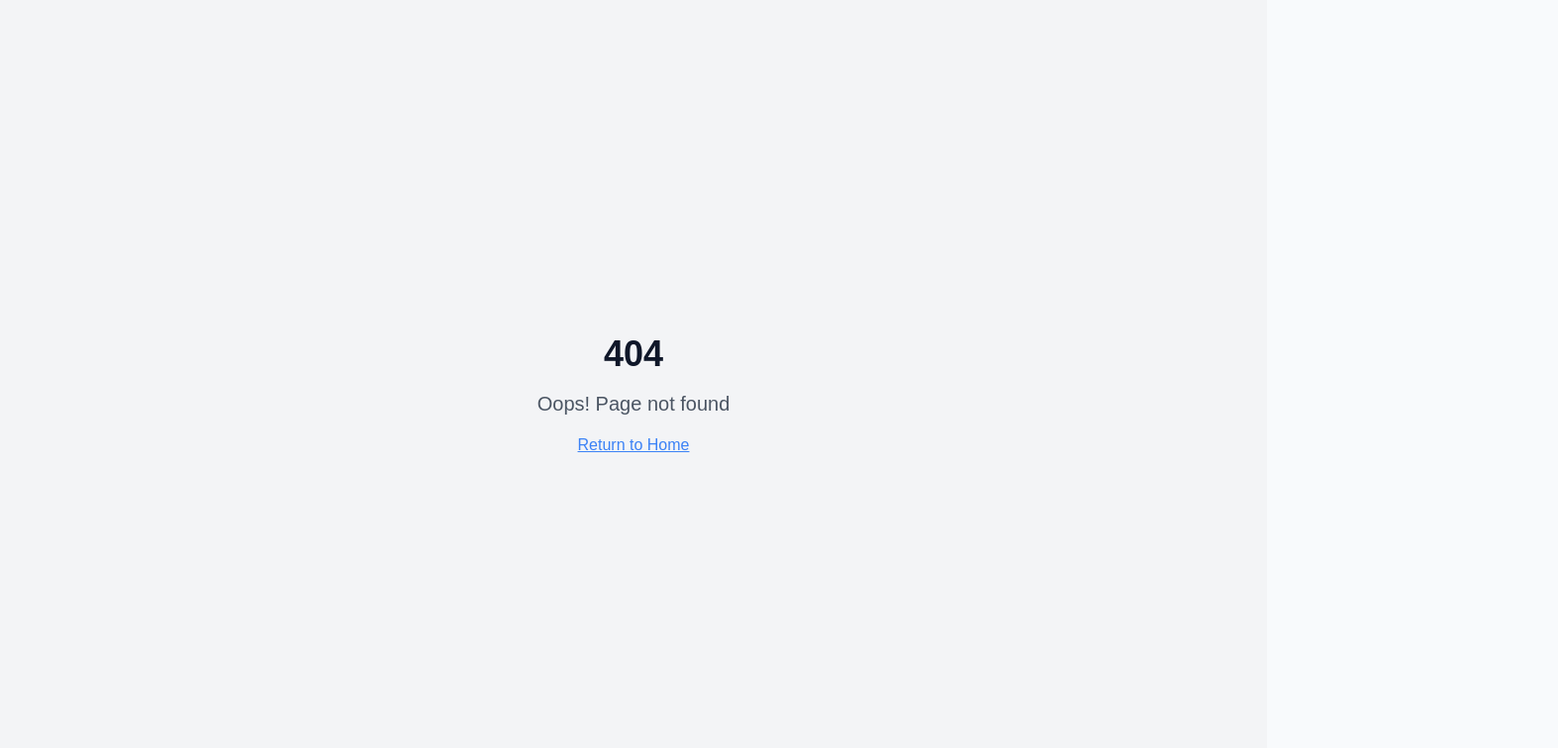
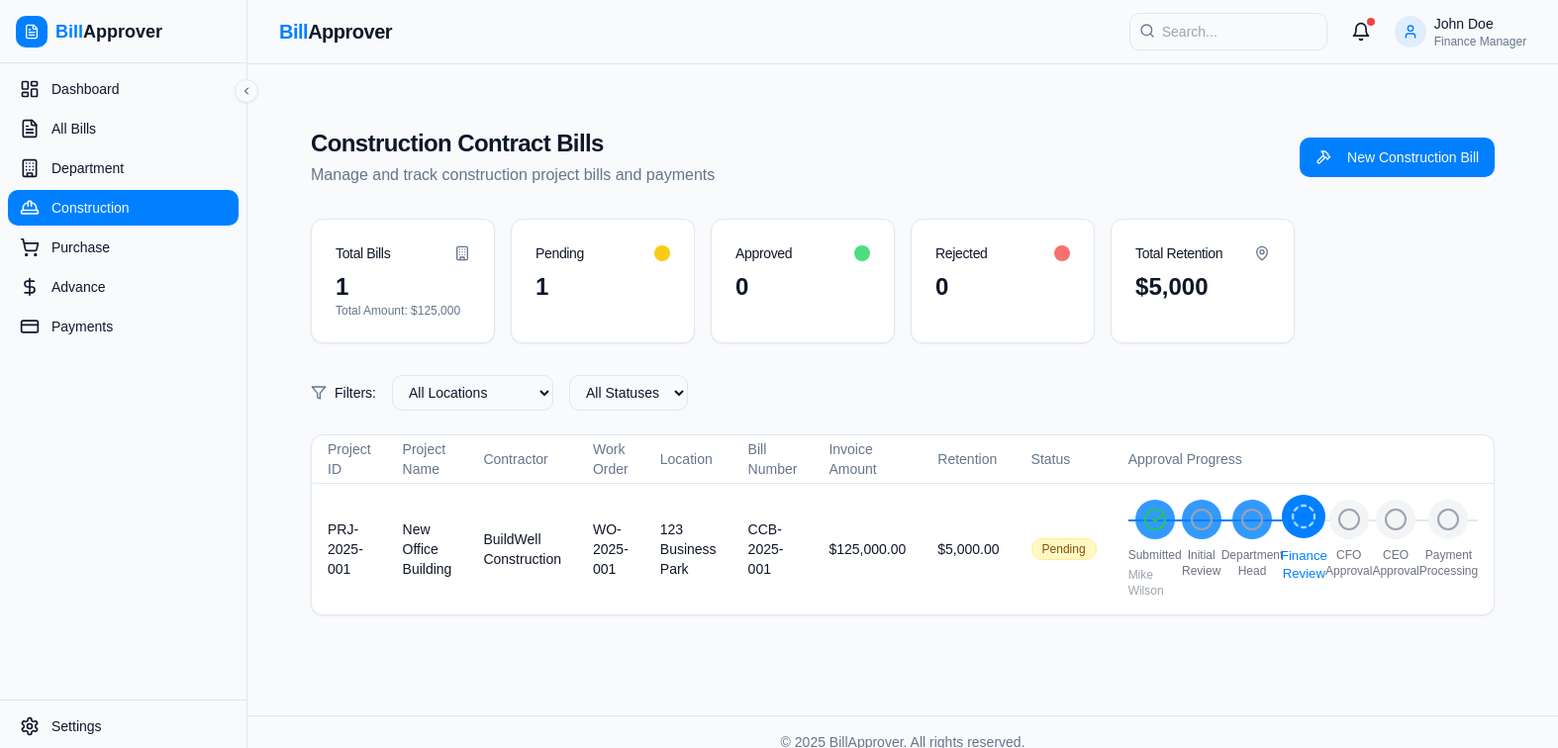
Before and after one commit to thevishaljaiswal/bill-approver-haven, a React (Vite) app: page /bills/construction in a window 1280 px wide. Before the commit this address had no page. Shown: the top 756 px of the page at 99% size, 1574 px wide, since content can reach past the window. Built offline with nearby package versions, Linux system fonts and the light colour scheme.

Commit message:
feat: Implement other bill tabs
Implement Construction, Purchase, Advance, and Payments tabs with dummy data and improved UI/UX.

```diff
--- a/src/App.tsx
+++ b/src/App.tsx
@@ -11,6 +11,7 @@ import Footer from "@/components/layout/Footer";
 import Dashboard from "@/pages/Dashboard";
 import Bills from "@/pages/Bills";
 import DepartmentBills from "@/pages/DepartmentBills";
+import ConstructionBills from "@/pages/ConstructionBills";
 import DepartmentOverheadForm from "@/pages/billForms/DepartmentOverheadForm";
 import NotFound from "./pages/NotFound";
 
@@ -64,6 +65,14 @@ const App = () => (
               }
             />
             <Route
+              path="/bills/construction"
+              element={
+                <AppLayout>
+                  <ConstructionBills />
+                </AppLayout>
+              }
+            />
+            <Route
               path="/bills/department/new"
               element={
                 <AppLayout>
--- /dev/null
+++ b/src/pages/ConstructionBills.tsx
@@ -0,0 +1,201 @@
+
+import React, { useState } from 'react';
+import { useBillContext, BillType, BillStatus, ConstructionContractBill, Bill } from '@/context/BillContext';
+import StatusBadge from '@/components/ui/StatusBadge';
+import ApprovalStages from '@/components/ui/ApprovalStages';
+import { Card, CardContent, CardHeader, CardTitle } from '@/components/ui/card';
+import { Button } from '@/components/ui/button';
+import { Link } from 'react-router-dom';
+import { Table, TableBody, TableCell, TableHead, TableHeader, TableRow } from '@/components/ui/table';
+import { Building, Filter, Hammer, MapPin } from 'lucide-react';
+
+const ConstructionBills = () => {
+  const { bills } = useBillContext();
+  const [selectedStatus, setSelectedStatus] = useState<BillStatus | 'all'>('all');
+  const [selectedLocation, setSelectedLocation] = useState<string>('all');
+
+  // Filter for construction bills only and type guard them
+  const constructionBills = bills.filter((bill): bill is ConstructionContractBill =>
+    bill.type === BillType.CONSTRUCTION_CONTRACT &&
+    (selectedStatus === 'all' || bill.status === selectedStatus) &&
+    (selectedLocation === 'all' || bill.siteLocation === selectedLocation)
+  );
+
+  // Get unique locations from construction bills
+  const locations = Array.from(new Set(
+    bills
+      .filter((bill): bill is ConstructionContractBill => bill.type === BillType.CONSTRUCTION_CONTRACT)
+      .map(bill => bill.siteLocation)
+  ));
+
+  // Calculate construction statistics
+  const getConstructionStats = () => {
+    const filteredBills = bills.filter((bill): bill is ConstructionContractBill =>
+      bill.type === BillType.CONSTRUCTION_CONTRACT &&
+      (selectedLocation === 'all' || bill.siteLocation === selectedLocation)
+    );
+
+    return {
+      total: filteredBills.length,
+      pending: filteredBills.filter(b => b.status === BillStatus.PENDING).length,
+      approved: filteredBills.filter(b => b.status === BillStatus.APPROVED).length,
+      rejected: filteredBills.filter(b => b.status === BillStatus.REJECTED).length,
+      totalAmount: filteredBills.reduce((sum, bill) => sum + bill.invoiceAmount, 0),
+      retentionAmount: filteredBills.reduce((sum, bill) => sum + bill.retentionAmount, 0)
+    };
+  };
+
+  const stats = getConstructionStats();
+
+  return (
+    <div className="container py-8 animate-fade-in">
+      <div className="flex justify-between items-center mb-8">
+        <div>
+          <h1 className="text-2xl font-bold tracking-tight">Construction Contract Bills</h1>
+          <p className="text-muted-foreground mt-1">
+            Manage and track construction project bills and payments
+          </p>
+        </div>
+        <Button asChild>
+          <Link to="/bills/construction/new">
+            <Hammer className="mr-2 h-4 w-4" />
+            New Construction Bill
+          </Link>
+        </Button>
+      </div>
+
+      <div className="grid gap-4 md:grid-cols-6 mb-8">
+        <Card>
+          <CardHeader className="flex flex-row items-center justify-between space-y-0 pb-2">
+            <CardTitle className="text-sm font-medium">Total Bills</CardTitle>
+            <Building className="h-4 w-4 text-muted-foreground" />
+          </CardHeader>
+          <CardContent>
+            <div className="text-2xl font-bold">{stats.total}</div>
+            <p className="text-xs text-muted-foreground">
+              Total Amount: ${stats.totalAmount.toLocaleString()}
+            </p>
+          </CardContent>
+        </Card>
+
+        <Card>
+          <CardHeader className="flex flex-row items-center justify-between space-y-0 pb-2">
+            <CardTitle className="text-sm font-medium">Pending</CardTitle>
+            <div className="h-4 w-4 rounded-full bg-yellow-400" />
+          </CardHeader>
+          <CardContent>
+            <div className="text-2xl font-bold">{stats.pending}</div>
+          </CardContent>
+        </Card>
+
+        <Card>
+          <CardHeader className="flex flex-row items-center justify-between space-y-0 pb-2">
+            <CardTitle className="text-sm font-medium">Approved</CardTitle>
+            <div className="h-4 w-4 rounded-full bg-green-400" />
+          </CardHeader>
+          <CardContent>
+            <div className="text-2xl font-bold">{stats.approved}</div>
+          </CardContent>
+        </Card>
+
+        <Card>
+          <CardHeader className="flex flex-row items-center justify-between space-y-0 pb-2">
+            <CardTitle className="text-sm font-medium">Rejected</CardTitle>
+            <div className="h-4 w-4 rounded-full bg-red-400" />
+          </CardHeader>
+          <CardContent>
+            <div className="text-2xl font-bold">{stats.rejected}</div>
+          </CardContent>
+        </Card>
+
+        <Card>
+          <CardHeader className="flex flex-row items-center justify-between space-y-0 pb-2">
+            <CardTitle className="text-sm font-medium">Total Retention</CardTitle>
+            <MapPin className="h-4 w-4 text-muted-foreground" />
+          </CardHeader>
+          <CardContent>
+            <div className="text-2xl font-bold">
+              ${stats.retentionAmount.toLocaleString()}
+            </div>
+          </CardContent>
+        </Card>
+      </div>
+
+      <div className="flex items-center gap-4 mb-6">
+        <div className="flex items-center gap-2">
+          <Filter className="h-4 w-4 text-muted-foreground" />
+          <span className="text-sm font-medium">Filters:</span>
+        </div>
+        <select
+          className="form-select"
+          value={selectedLocation}
+          onChange={(e) => setSelectedLocation(e.target.value)}
+        >
+          <option value="all">All Locations</option>
+          {locations.map((location) => (
+            <option key={location} value={location}>{location}</option>
+          ))}
+        </select>
+
+        <select
+          className="form-select"
+          value={selectedStatus}
+          onChange={(e) => setSelectedStatus(e.target.value as BillStatus | 'all')}
+        >
+          <option value="all">All Statuses</option>
+          {Object.values(BillStatus).map((status) => (
+            <option key={status} value={status}>{status}</option>
+          ))}
+        </select>
+      </div>
+
+      <Card>
+        <Table>
+          <TableHeader>
+            <TableRow>
+              <TableHead>Project ID</TableHead>
+              <TableHead>Project Name</TableHead>
+              <TableHead>Contractor</TableHead>
+              <TableHead>Work Order</TableHead>
+              <TableHead>Location</TableHead>
+              <TableHead>Bill Number</TableHead>
+              <TableHead>Invoice Amount</TableHead>
+              <TableHead>Retention</TableHead>
+              <TableHead>Status</TableHead>
+              <TableHead>Approval Progress</TableHead>
+            </TableRow>
+          </TableHeader>
+          <TableBody>
+            {constructionBills.map((bill) => (
+              <TableRow key={bill.id}>
+                <TableCell>{bill.projectId}</TableCell>
+                <TableCell>{bill.projectName}</TableCell>
+                <TableCell>{bill.contractorName}</TableCell>
+                <TableCell>{bill.workOrderNumber}</TableCell>
+                <TableCell>{bill.siteLocation}</TableCell>
+                <TableCell>{bill.billNumber}</TableCell>
+                <TableCell>
+                  ${bill.invoiceAmount.toLocaleString('en-US', { minimumFractionDigits: 2 })}
+                </TableCell>
+                <TableCell>
+                  ${bill.retentionAmount.toLocaleString('en-US', { minimumFractionDigits: 2 })}
+                </TableCell>
+                <TableCell>
+                  <StatusBadge status={bill.status} />
+                </TableCell>
+                <TableCell className="w-1/3">
+                  <ApprovalStages
+                    currentStage={bill.currentStage}
+                    approvals={bill.approvals}
+                  />
+                </TableCell>
+              </TableRow>
+            ))}
+          </TableBody>
+        </Table>
+      </Card>
+    </div>
+  );
+};
+
+export default ConstructionBills;
```
